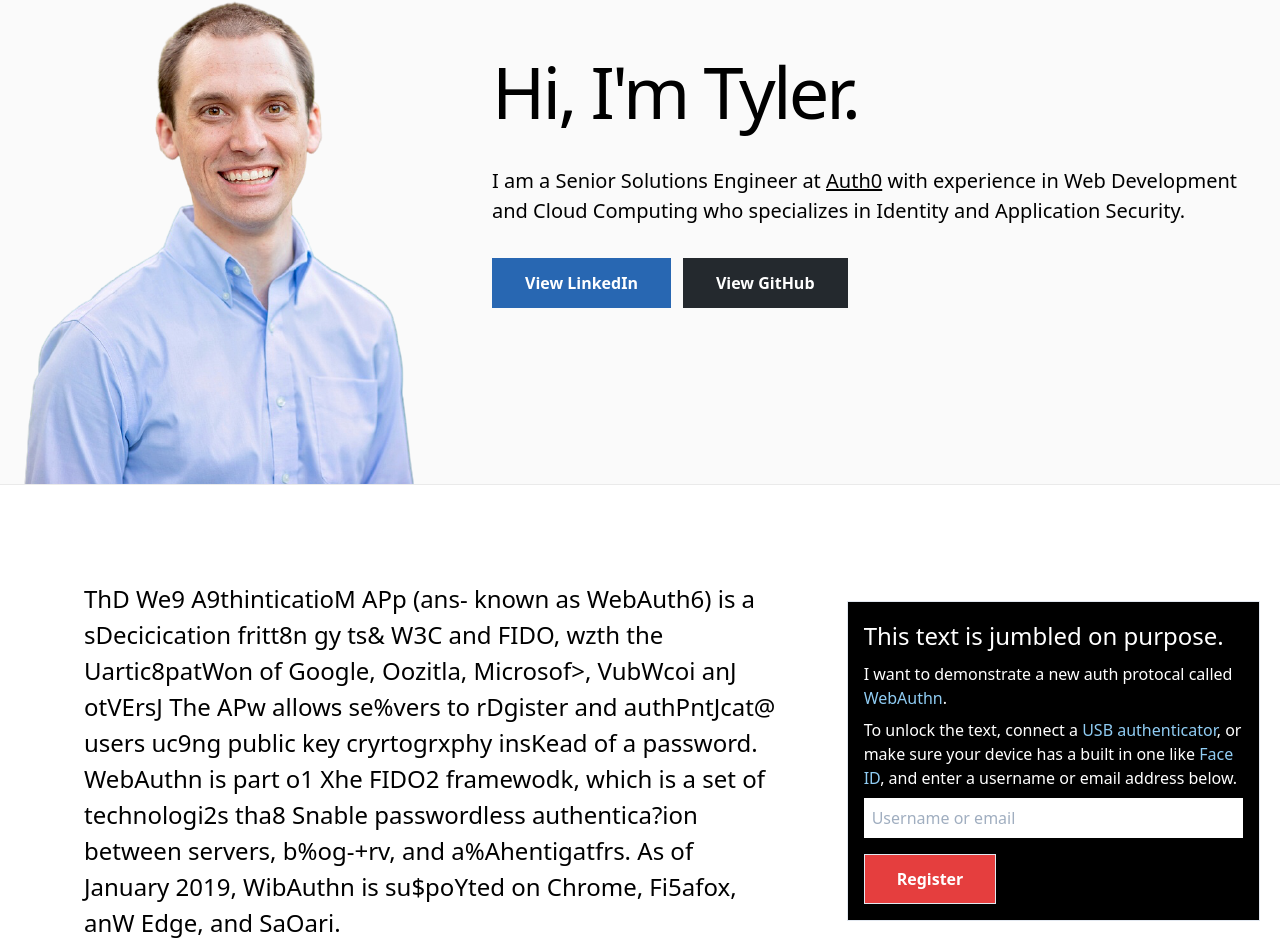
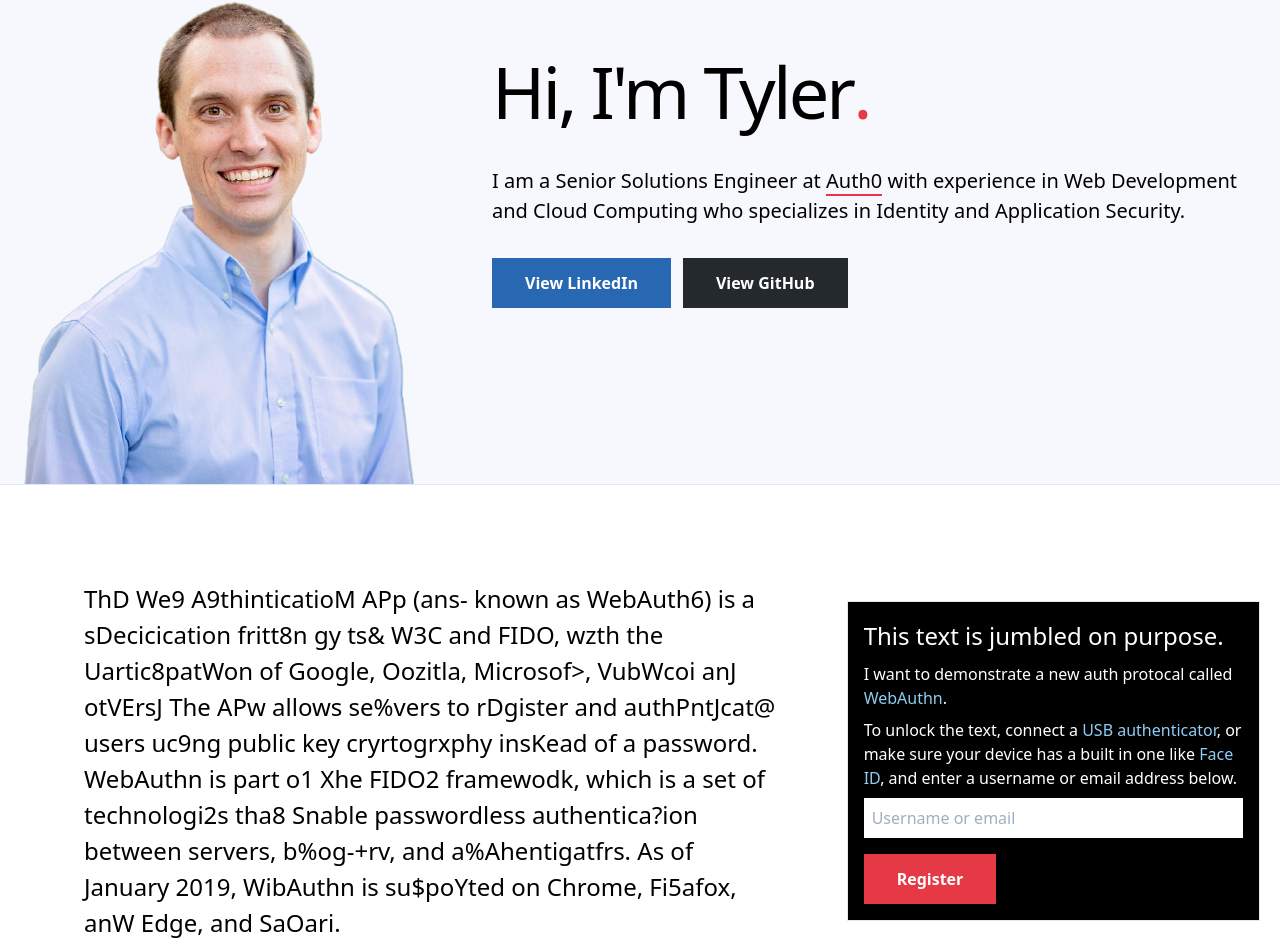
Before and after one commit to tylernix/tylernix.me, a Next.js app: page / in a window 1280 px wide. Shown: the part 301-1253 px from the top of the page. Built offline with nearby package versions, Linux system fonts and the light colour scheme.

Commit message:
styling changes

```diff
--- a/components/intro.js
+++ b/components/intro.js
@@ -4,7 +4,7 @@ import { GITHUB_URL, LINKEDIN_URL } from "../lib/constants";
 
 export default function Intro() {
   return (
-    <section className="flex-col md:flex-row flex items-center md:justify-between bg-accent-1 border-b border-accent-2">
+    <section className="flex-col md:flex-row flex items-center md:justify-between bg-light-steel-blue-light bg-opacity-90 border-b border-accent-2">
       {/* <h1 className="text-6xl md:text-8xl font-bold tracking-tighter leading-tight md:pr-8">
         Blog.
       </h1> */}
@@ -17,16 +17,16 @@ export default function Intro() {
             <img src="assets/profile.png" />
           </div>
           <div class="flex flex-col space-y-8">
-            <h1 class="hidden md:flex text-6xl md:text-7xl tracking-tighter leading-tight">Hi, I'm Tyler.</h1>
+            <h1 class="hidden md:flex text-6xl md:text-7xl tracking-tighter leading-tight">Hi, I'm Tyler <span className="text-7xl text-imperial-red" >.</span></h1>
             <h4 className="text-xl max-w-3xl mb-4">
               I am a Senior Solutions Engineer at{" "}
-              <a
+              <span className="border-b-2 border-imperial-red"><a
                 href="https://auth0.com"
-                className="underline hover:text-success duration-200 transition-colors"
+                className=" hover:text-success duration-200 transition-colors"
                 target="_blank"
               >
                 Auth0
-              </a>{" "}
+              </a></span>{" "}
               with experience in Web Development and Cloud Computing who
               specializes in Identity and Application Security.
             </h4>
--- a/components/webauthn.js
+++ b/components/webauthn.js
@@ -12,7 +12,7 @@ export default function WebAuthn() {
         <div>Username: {user}</div>
         <a
             onClick={() => authenticate(user, rawId, authState, setAuthState)}
-            className="bg-red-600 hover:bg-white hover:text-black border border-red text-white font-bold py-3 px-12 lg:px-8 duration-200 transition-colors mt-4 lg:mb-0 self-start"
+            className="bg-imperial-red hover:bg-white hover:text-black border border-imperial-red text-white font-bold py-3 px-12 lg:px-8 duration-200 transition-colors mt-4 lg:mb-0 self-start"
             >
             Authenticate
         </a>
@@ -22,7 +22,7 @@ export default function WebAuthn() {
           <div>Congratulations!</div>
           <a
                 onClick={() => setAuthState('unregistered')}
-                className="bg-red-600 hover:bg-white hover:text-black border border-red text-white font-bold py-3 px-12 lg:px-8 duration-200 transition-colors mt-4 lg:mb-0 self-start"
+                className="bg-imperial-red hover:bg-white hover:text-black border border-imperial-red text-white font-bold py-3 px-12 lg:px-8 duration-200 transition-colors mt-4 lg:mb-0 self-start"
                 >
                 Reset
             </a>
@@ -37,7 +37,7 @@ export default function WebAuthn() {
               ></input>
               <a
                 onClick={() => registerCredential(user, setRawId, authState, setAuthState)}
-                className="bg-red-600 hover:bg-white hover:text-black border border-red text-white font-bold py-3 px-12 lg:px-8 duration-200 transition-colors mt-4 lg:mb-0 self-start"
+                className="bg-imperial-red hover:bg-white hover:text-black border border-imperial-red text-white font-bold py-3 px-12 lg:px-8 duration-200 transition-colors mt-4 lg:mb-0 self-start"
               >
                 Register
               </a>
--- a/pages/index.js
+++ b/pages/index.js
@@ -16,7 +16,7 @@ export default function Index({ allPosts }) {
     <>
       <Layout>
         <Head>
-          <title>Tyler Nix's website</title>
+          <title>Tyler Nix</title>
         </Head>
           <Header />
           <Intro />
--- a/tailwind.config.js
+++ b/tailwind.config.js
@@ -3,9 +3,14 @@ module.exports = {
   theme: {
     extend: {
       colors: {
-        'accent-1': '#FAFAFA',
-        'accent-2': '#EAEAEA',
-        'accent-7': '#333',
+        'imperial-red': '#E63946',
+        'light-steel-blue': {
+          light: '#F7F8FD',
+          DEFAULT: '#B0C1E8',
+        },
+        'prussian-blue': '#1D3557',
+        'mild-grey': '#FAFAFA',
+        background: '#F7F8FD',
         success: '#0070f3',
         cyan: '#79FFE1',
         linkedin: '#2867B2',
```
